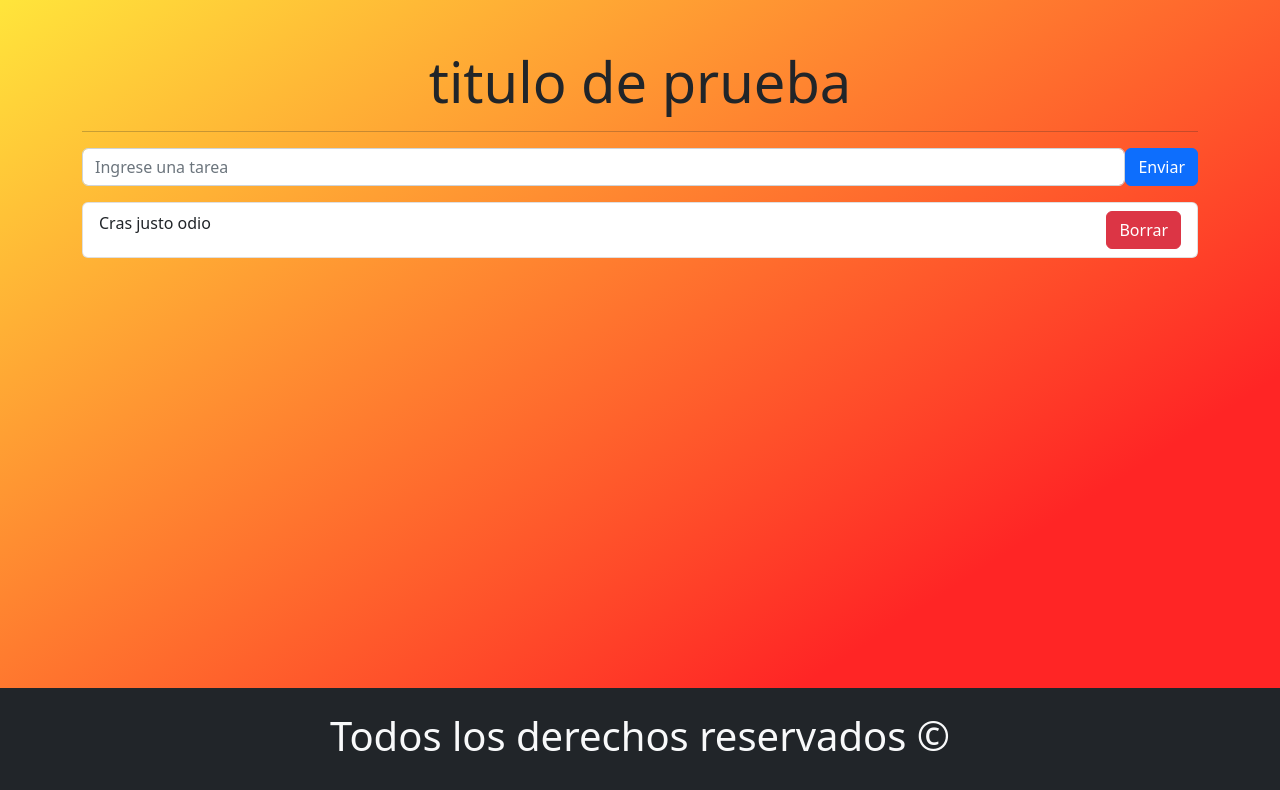
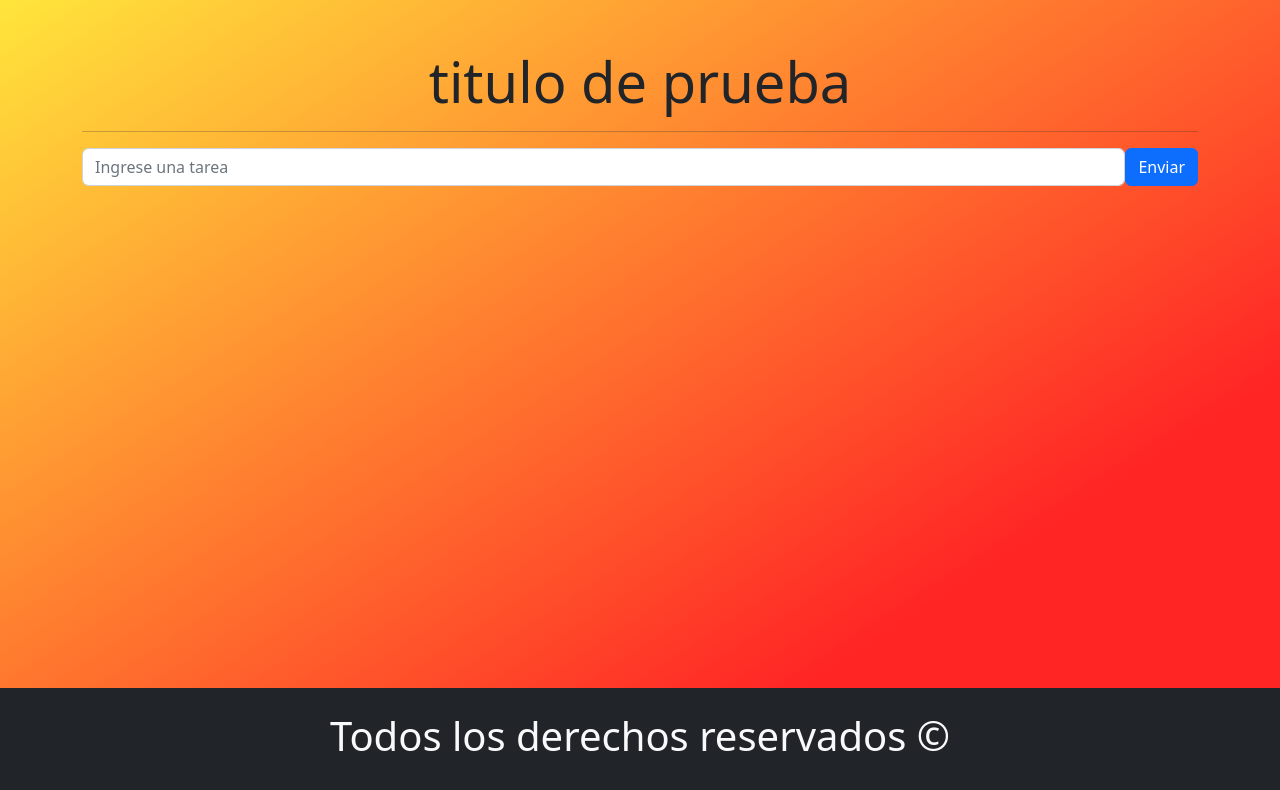
Before and after one commit to juantoranzos/punto4react, a React (Vite) app: page / in a window 1280 px wide. Shown: the top 790 px of the page. Built offline with nearby package versions, Linux system fonts and the light colour scheme.

Commit message:
agregue la logica a el listado

```diff
--- a/src/components/Formulario.jsx
+++ b/src/components/Formulario.jsx
@@ -1,19 +1,27 @@
 
 import {Form, Button} from 'react-bootstrap'
 import ListaTareas from './ListaTareas';
+import { useState, } from 'react';
+const Formulario = () => {
+    const [tarea, setTarea] = useState ('');
+    const [listadoTareas, setListadoTareas] = useState([]);
 
-const Formulario = () => {
+    const handleSubmit = (e)=>{
+      e.preventDefault();
+      setListadoTareas([...listadoTareas, tarea]);
+      setTarea('');
+    }
   return (
     <section>
-        <Form>
+        <Form onSubmit={handleSubmit}>
             <Form.Group className="mb-3 d-flex " controlId="formBasicEmail">
-            <Form.Control type="text" placeholder="Ingrese una tarea" />
+            <Form.Control type="text" placeholder="Ingrese una tarea" onChange={(e)=> setTarea(e.target.value)} value={tarea}/>
             <Button variant="primary" type="submit">
             Enviar
             </Button>
             </Form.Group>
         </Form>
-        <ListaTareas></ListaTareas>
+        <ListaTareas listadoTareas={listadoTareas}></ListaTareas>
     </section>
   );
 };
--- a/src/components/ItemTareas.jsx
+++ b/src/components/ItemTareas.jsx
@@ -1,7 +1,8 @@
 import { ListGroup } from "react-bootstrap";
-const ItemTareas = () => {
+const ItemTareas = ({tarea}) => {
     return (
-        <ListGroup.Item className="d-flex justify-content-between">Cras justo odio
+        <ListGroup.Item className="d-flex justify-content-between">
+            {tarea}
             <button className="btn btn-danger">Borrar</button>
         </ListGroup.Item>
     );
--- a/src/components/ListaTareas.jsx
+++ b/src/components/ListaTareas.jsx
@@ -1,10 +1,12 @@
 import { ListGroup } from "react-bootstrap";
 import ItemTareas from "./ItemTareas";
 
-const ListaTareas = () => {
+const ListaTareas = ({listadoTareas}) => {
   return (
     <ListGroup>
-   <ItemTareas></ItemTareas>
+      {
+        listadoTareas.map((tarea, indice)=><ItemTareas key={indice} tarea={tarea} ></ItemTareas> )
+      }
   </ListGroup>
   );
 };
```
